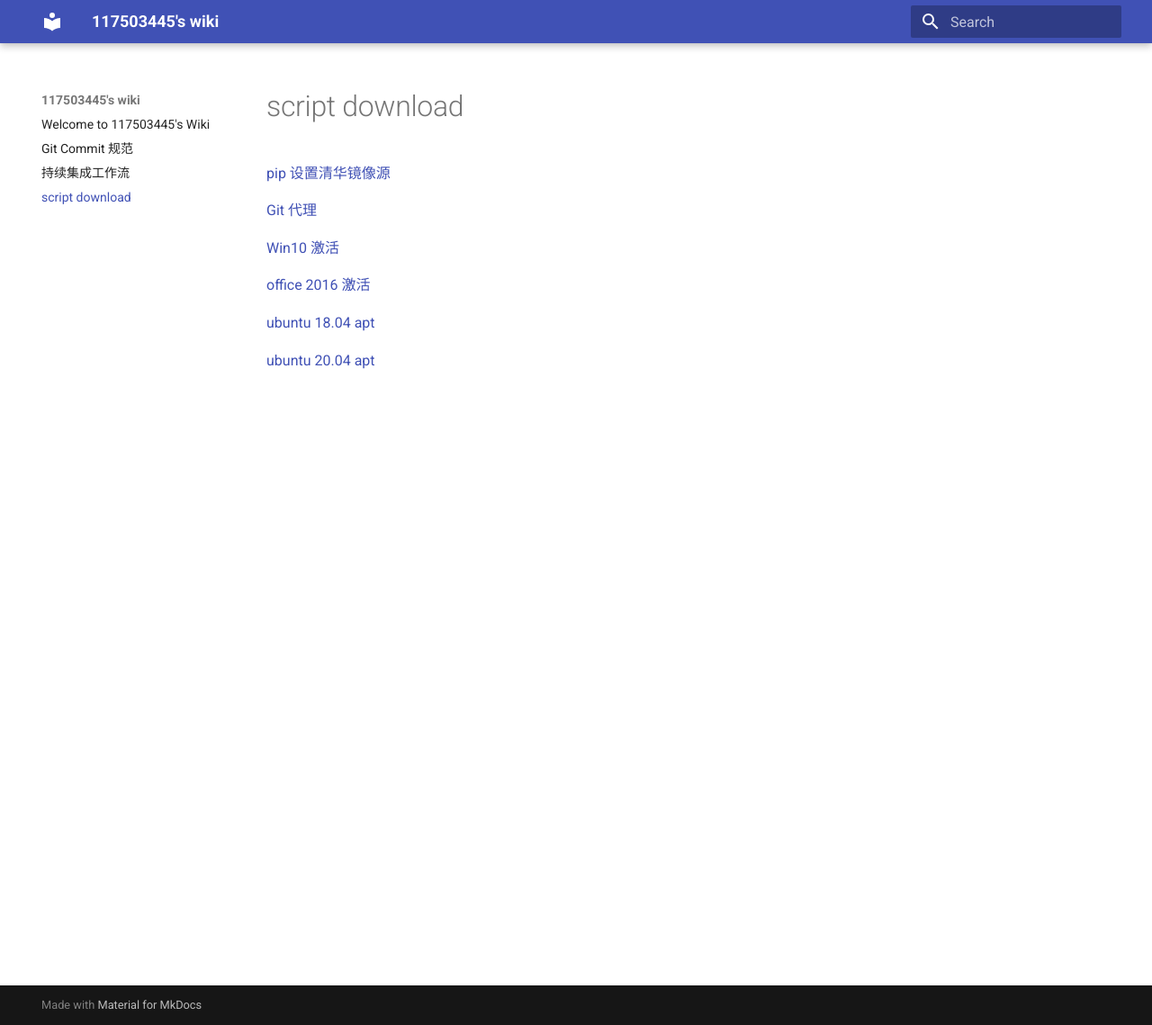
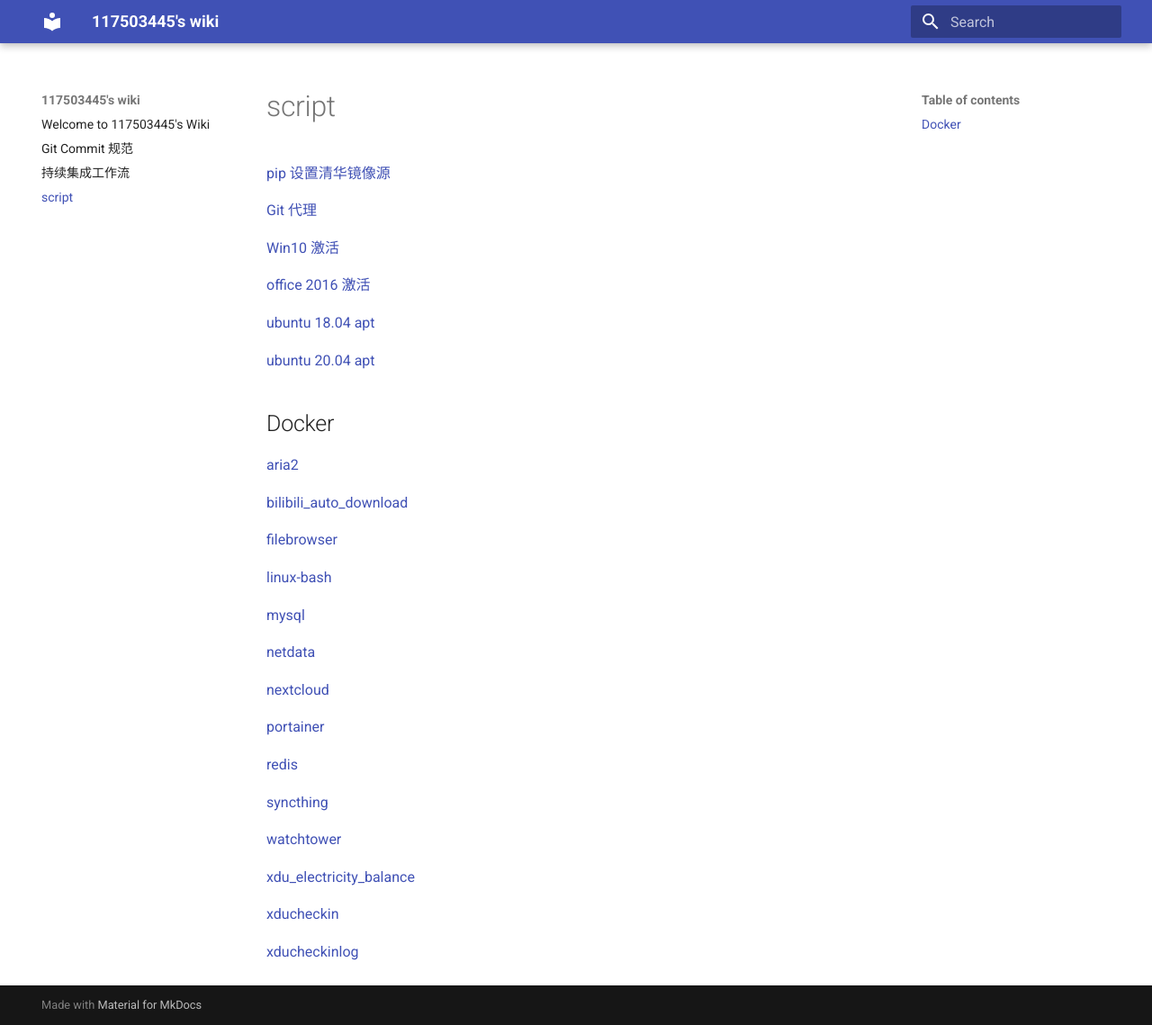
Before and after one commit to 117503445/wiki, an MkDocs documentation site: the page built from docs/script.md, in a window 1280 px wide and 1139 px high. Shown: the whole window at 90% size. Built offline with MkDocs 1.6.1 and Material for MkDocs 9.7.7, drawn with Linux system fonts in a browser that asks for light colours.

Commit message:
docker script

```diff
--- a/docs/script.md
+++ b/docs/script.md
@@ -1,4 +1,4 @@
-# script download
+# script
 
 [pip 设置清华镜像源](script/pip_tuna.sh)
 
@@ -11,3 +11,33 @@
 [ubuntu 18.04 apt](script/ubuntu_1804_apt.sh)
 
 [ubuntu 20.04 apt](script/ubuntu_2004_apt.sh)
+
+## Docker
+
+[aria2](script/aria2.sh)
+
+[bilibili_auto_download](script/bilibili_auto_download.sh)
+
+[filebrowser](script/filebrowser.sh)
+
+[linux-bash](script/linux-bash.sh)
+
+[mysql](script/mysql.sh)
+
+[netdata](script/netdata.sh)
+
+[nextcloud](script/nextcloud.sh)
+
+[portainer](script/portainer.sh)
+
+[redis](script/redis.sh)
+
+[syncthing](script/syncthing.sh)
+
+[watchtower](script/watchtower.sh)
+
+[xdu_electricity_balance](script/xdu_electricity_balance.sh)
+
+[xducheckin](script/xducheckin.sh)
+
+[xducheckinlog](script/xducheckinlog.sh)
```
Also changed, not shown: 14 other files.
